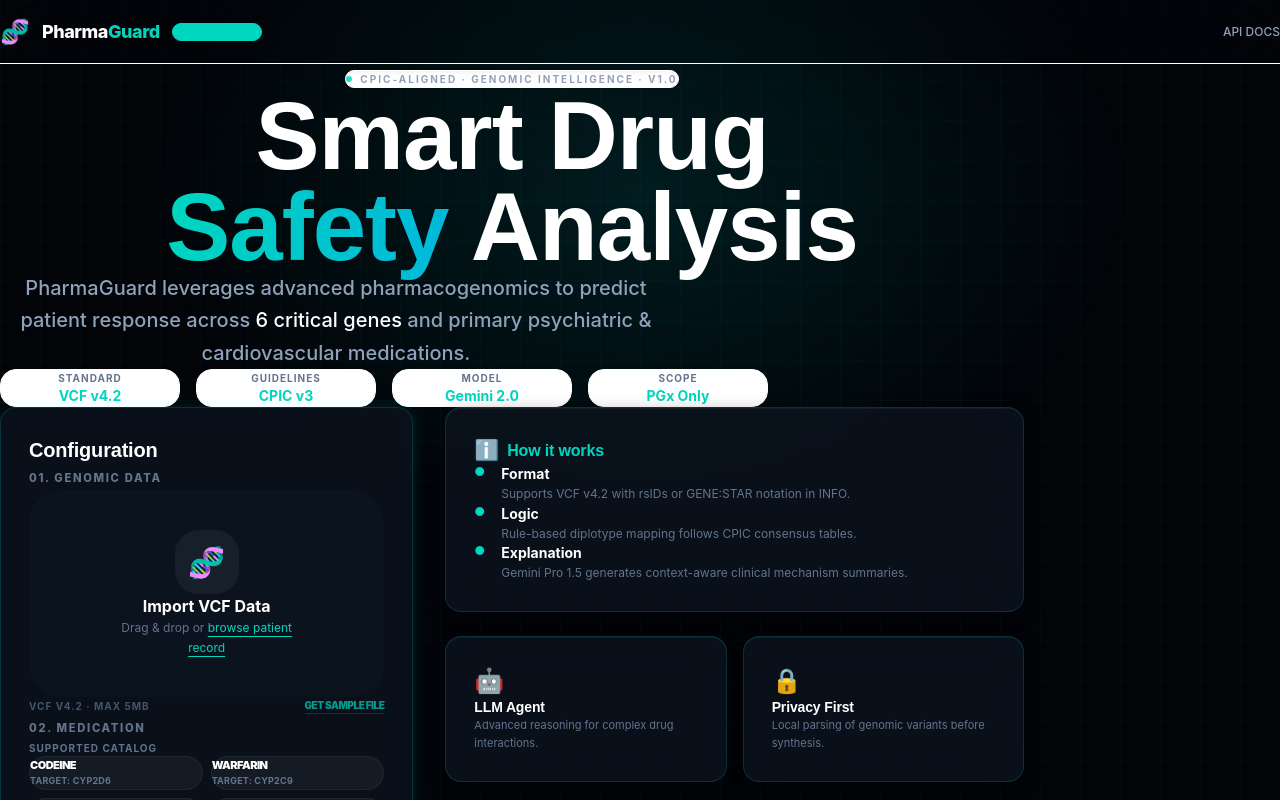
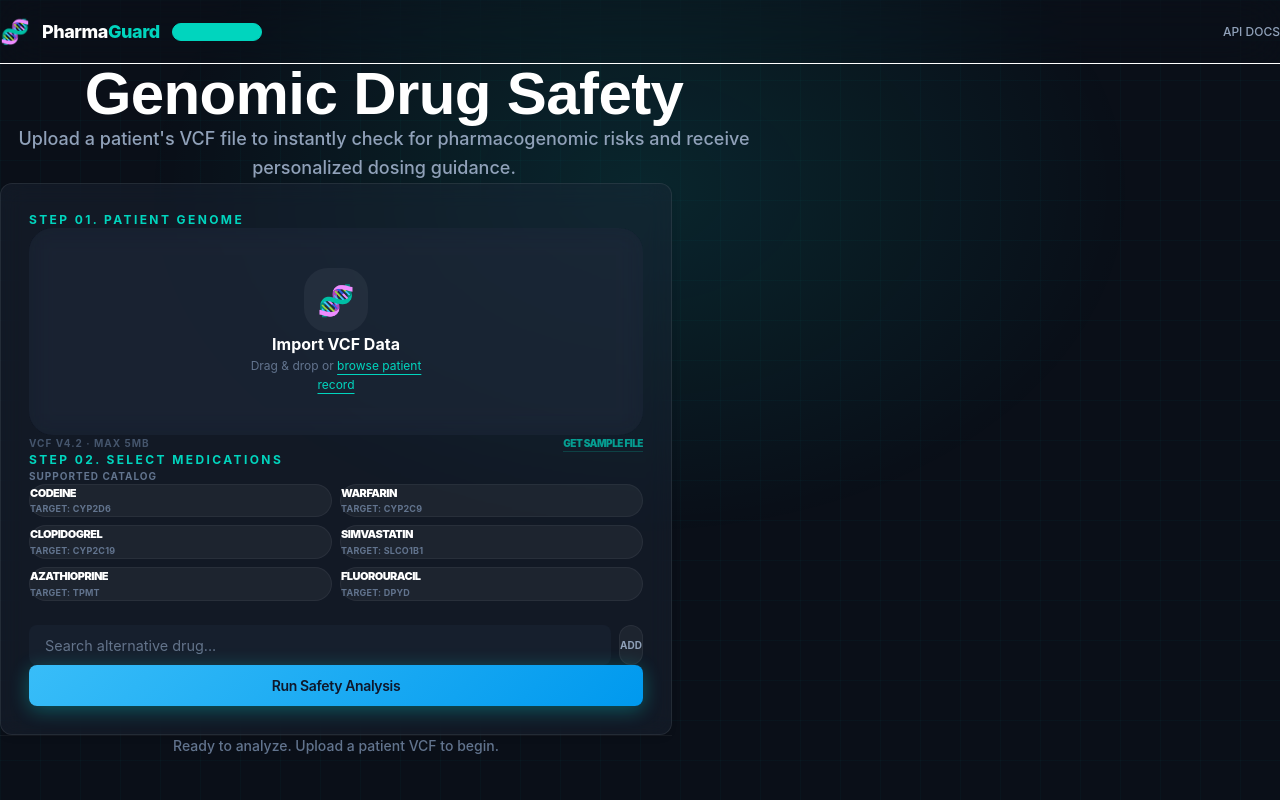
Before and after one commit to professionalgopalrai-del/pharmaguard, a Next.js app: page / in a window 1280 px wide. Shown: the top 800 px of the page. Built offline with nearby package versions, Linux system fonts and the light colour scheme.

Commit message:
UI/UX: Simplified interface for user-friendliness

```diff
--- a/app/components/ResultsPanel.tsx
+++ b/app/components/ResultsPanel.tsx
@@ -129,19 +129,16 @@
                 </div>
 
                 {/* Sub-header Summary */}
-                <div className="px-8 py-4 bg-white/[0.02] border-y border-white/5 flex flex-wrap gap-x-12 gap-y-4">
+                <div className="px-8 py-6 bg-white/[0.01] border-y border-white/5 flex flex-wrap gap-x-16 gap-y-6">
                     <div>
-                        <p className="text-[9px] font-black text-slate-500 uppercase tracking-widest mb-1">PGx Profile</p>
-                        <p className="text-sm font-bold text-teal-400">
-                            {data.pharmacogenomic_profile.primary_gene}: {data.pharmacogenomic_profile.diplotype}
+                        <p className="text-[10px] font-bold text-slate-500 uppercase tracking-widest mb-2">Genetic Profile</p>
+                        <p className="text-base font-bold text-white">
+                            {data.pharmacogenomic_profile.primary_gene} {data.pharmacogenomic_profile.diplotype}
                         </p>
-                    </div>
-                    <div>
-                        <p className="text-[9px] font-black text-slate-500 uppercase tracking-widest mb-1">Phenotype</p>
-                        <p className="text-sm font-bold text-white">{data.pharmacogenomic_profile.phenotype}</p>
+                        <p className="text-xs text-slate-400 mt-1">{data.pharmacogenomic_profile.phenotype}</p>
                     </div>
                     <div className="flex-1 min-w-[200px] max-w-sm">
-                        <p className="text-[9px] font-black text-slate-500 uppercase tracking-widest mb-1">Verification Confidence</p>
+                        <p className="text-[10px] font-bold text-slate-500 uppercase tracking-widest mb-2">Analysis Confidence</p>
                         <ConfidenceBar score={data.risk_assessment.confidence_score} />
                     </div>
                 </div>
@@ -232,28 +229,21 @@
     }
 
     return (
-        <div className="flex flex-col gap-8">
+        <div className="flex flex-col gap-10 mt-8">
             {/* Results header bar */}
-            <div className="card frosted glow-border p-8 flex items-center justify-between flex-wrap gap-8">
+            <div className="flex items-center justify-between border-b border-white/5 pb-8">
                 <div>
-                    <div className="flex items-center gap-3 mb-2">
-                        <span className="w-12 h-12 rounded-2xl bg-teal-400/10 flex items-center justify-center text-teal-400">
-                            <span className="text-2xl">✓</span>
-                        </span>
-                        <div>
-                            <h3 className="text-lg font-black text-white">Analysis Complete</h3>
-                            <p className="text-[10px] font-bold text-slate-500 uppercase tracking-widest">
-                                Report ID: {meta.patient_id.toUpperCase()} · {results.length} DRUGS
-                            </p>
-                        </div>
-                    </div>
+                    <h2 className="text-3xl font-bold text-white mb-2">Safety Report</h2>
+                    <p className="text-sm text-slate-500 font-medium">
+                        Patient {meta.patient_id} · {results.length} medications analyzed
+                    </p>
                 </div>
-                <div className="flex gap-4">
-                    <button className="btn btn-secondary px-6 py-3 text-[10px] font-black uppercase tracking-widest" onClick={copyToClipboard} id="copy-json-btn">
+                <div className="flex gap-3">
+                    <button className="px-5 py-2.5 rounded-lg border border-white/10 text-xs font-bold text-slate-300 hover:bg-white/5 transition-colors" onClick={copyToClipboard}>
                         {copied ? 'Copied' : 'Copy Trace'}
                     </button>
-                    <button className="btn btn-primary px-8 py-3 text-[10px] font-black uppercase tracking-widest" onClick={onDownload} id="download-json-btn">
-                        Export Report
+                    <button className="px-6 py-2.5 rounded-lg bg-white text-black text-xs font-bold hover:bg-slate-200 transition-colors" onClick={onDownload}>
+                        Download PDF
                     </button>
                 </div>
             </div>
--- a/app/globals.css
+++ b/app/globals.css
@@ -2,40 +2,40 @@
 @import url('https://fonts.googleapis.com/css2?family=Inter:wght@300;400;500;600;700;800&family=JetBrains+Mono:wght@400;500&display=swap');
 
 :root {
-  /* Ultra-refined Medical Palette */
-  --bg-primary: #020408;
-  --bg-secondary: #080c14;
-  --bg-card: rgba(13, 20, 32, 0.75);
-  --bg-card-hover: rgba(18, 28, 45, 0.9);
+  /* Cleaner, Approachable Medical Palette */
+  --bg-primary: #0a0f18;
+  --bg-secondary: #0f172a;
+  --bg-card: rgba(30, 41, 59, 0.4);
+  --bg-card-hover: rgba(30, 41, 59, 0.6);
 
-  /* Primary Accent: Medical Cyan/Teal */
-  --teal: #00f5ff;
-  --teal-dim: #00d4dd;
-  --teal-glow: rgba(0, 245, 255, 0.12);
-  --teal-border: rgba(0, 245, 255, 0.15);
+  /* Softer Cyan Accent */
+  --teal: #38bdf8;
+  --teal-dim: #0ea5e9;
+  --teal-glow: rgba(56, 189, 248, 0.1);
+  --teal-border: rgba(56, 189, 248, 0.2);
 
-  /* Semantic Tones */
+  /* Refined Typography */
   --text-primary: #f8fafc;
-  --text-secondary: #94a3b8;
+  --text-secondary: #cbd5e1;
   --text-muted: #64748b;
-  --text-on-accent: #020408;
+  --text-on-accent: #0f172a;
 
-  /* Risk Indicators - Modern Medical Scale */
-  --risk-safe: #06b6d4;
-  --risk-adjust: #fb923c;
+  /* Risk Scale - Friendly & Clear */
+  --risk-safe: #22c55e;
+  --risk-adjust: #f59e0b;
   --risk-toxic: #ef4444;
   --risk-ineffective: #8b5cf6;
   --risk-unknown: #475569;
 
-  /* Glassmorphism & Shadow Specs */
-  --glass-blur: 24px;
-  --shadow-premium: 0 4px 20px -5px rgba(0, 0, 0, 0.5), 0 1px 3px 0 rgba(0, 0, 0, 0.1), inset 0 1px 0 0 rgba(255, 255, 255, 0.05);
+  /* Simplified Shadows & Glass */
+  --glass-blur: 12px;
+  --shadow-premium: 0 4px 6px -1px rgb(0 0 0 / 0.1), 0 2px 4px -2px rgb(0 0 0 / 0.1);
 
-  /* Layout */
-  --radius: 12px;
-  --radius-lg: 16px;
-  --radius-xl: 32px;
-  --transition: cubic-bezier(0.4, 0, 0.2, 1);
+  /* Practical Layout */
+  --radius: 8px;
+  --radius-lg: 12px;
+  --radius-xl: 24px;
+  --transition: all 0.2s cubic-bezier(0.4, 0, 0.2, 1);
   --duration: 0.2s;
 }
 
--- a/app/page.tsx
+++ b/app/page.tsx
@@ -95,102 +95,58 @@
       </nav>
 
       {/* ── Hero section ────────────────────────────────────── */}
-      <header className="text-center pt-24 pb-20 px-6 max-w-5xl mx-auto w-full animate-fade-in">
-        <div className="inline-flex items-center gap-2 px-3 py-1 bg-white bg-opacity-5 border border-white border-opacity-10 rounded-full text-[10px] text-slate-400 font-bold mb-10 tracking-[0.2em] uppercase shadow-inner">
-          <span className="w-1.5 h-1.5 rounded-full bg-teal-400 animate-pulse"></span>
-          CPIC-ALIGNED · GENOMIC INTELLIGENCE · v1.0
-        </div>
-
-        <h1 className="text-6xl md:text-8xl font-black tracking-tighter mb-8 leading-[0.95] text-white">
-          Smart Drug<br />
-          <span className="bg-gradient-to-r from-teal-400 to-cyan-500 bg-clip-text text-transparent">Safety</span> Analysis
+      <header className="text-center pt-24 pb-16 px-6 max-w-3xl mx-auto w-full animate-fade-in">
+        <h1 className="text-5xl md:text-6xl font-extrabold tracking-tight mb-6 text-white">
+          Genomic Drug Safety
         </h1>
 
-        <p className="text-xl text-slate-400 max-w-2xl mx-auto leading-relaxed mb-16 font-medium">
-          PharmaGuard leverages advanced pharmacogenomics to predict patient response across
-          <span className="text-white"> 6 critical genes</span> and primary psychiatric & cardiovascular medications.
+        <p className="text-lg text-slate-400 leading-relaxed mb-0 font-medium">
+          Upload a patient's VCF file to instantly check for pharmacogenomic risks and receive personalized dosing guidance.
         </p>
-
-        {/* Info Cards */}
-        <div className="grid grid-cols-2 md:grid-cols-4 gap-4 max-w-3xl mx-auto">
-          {[
-            { label: 'Standard', value: 'VCF v4.2' },
-            { label: 'Guidelines', value: 'CPIC v3' },
-            { label: 'Model', value: 'Gemini 2.0' },
-            { label: 'Scope', value: 'PGx Only' },
-          ].map(s => (
-            <div key={s.label} className="p-4 rounded-2xl bg-white bg-opacity-[0.02] border border-white border-opacity-5">
-              <p className="text-[10px] font-bold text-slate-500 uppercase tracking-widest mb-1">{s.label}</p>
-              <p className="text-sm font-bold text-teal-400">{s.value}</p>
-            </div>
-          ))}
-        </div>
       </header>
 
       {/* ── Main content ───────────────────────────────── */}
-      <main className="flex-1 max-w-5xl w-full mx-auto px-6 pb-32">
-        <div className="flex flex-col lg:flex-row gap-8 items-start">
+      <main className="flex-1 max-w-2xl w-full mx-auto px-6 pb-32">
+        <div className="space-y-12">
 
-          {/* Left Column: Form */}
-          <div className="w-full lg:w-5/12 sticky top-24">
-            <div className="card frosted glow-border p-8">
-              <h3 className="text-xl font-black text-white mb-8 tracking-tight">Configuration</h3>
-
+          {/* Form Container */}
+          <div className="card frosted p-10 border-white/5 shadow-xl">
             {/* Step 1 */}
-              <div className="mb-10">
-                <label className="section-title">01. Genomic Data</label>
+            <div className="mb-12">
+              <label className="text-xs font-bold text-teal-400 uppercase tracking-[0.2em] mb-4 block">Step 01. Patient Genome</label>
               <FileUpload onFile={setVcfFile} file={vcfFile} />
             </div>
 
             {/* Step 2 */}
-              <div className="mb-10">
-                <label className="section-title">02. Medication</label>
+            <div className="mb-12">
+              <label className="text-xs font-bold text-teal-400 uppercase tracking-[0.2em] mb-4 block">Step 02. Select Medications</label>
               <DrugInput selected={selectedDrugs} onChange={setSelectedDrugs} />
             </div>
 
             {/* Analyze button */}
             <button
-                className="btn btn-primary w-full py-5 text-sm justify-center font-black tracking-widest uppercase shadow-2xl"
+              className="btn btn-primary w-full py-5 text-base justify-center font-bold tracking-tight shadow-xl"
               onClick={handleAnalyze}
               disabled={!canAnalyze}
               id="analyze-btn"
             >
               {loading ? (
                 <>
-                    <span className="animate-spin mr-3 font-normal">⟳</span>
-                    Analyzing Patient Genome...
+                  <span className="animate-spin mr-3">⟳</span>
+                  Analyzing Genome...
                 </>
               ) : (
-                  <>Begin PGx Analysis</>
+                <>Run Safety Analysis</>
               )}
             </button>
-
-              {!vcfFile && !loading && (
-                <p className="text-center text-[9px] text-slate-500 mt-6 font-bold tracking-[0.15em] uppercase">
-                  Awaiting Input Data
-                </p>
-              )}
           </div>
 
-            {/* Error display */}
-            {error && (
-              <div className="alert alert-error mt-6 animate-slide-in">
-                <span className="text-lg">⚠️</span>
-                <div>
-                  <p className="font-bold underline decoration-red-500/50 underline-offset-4 mb-1">Analysis Halted</p>
-                  <p className="text-[11px] leading-relaxed opacity-80">{error}</p>
-                </div>
-              </div>
-            )}
-          </div>
-
-          {/* Right Column: Dynamic Results/Info */}
-          <div className="w-full lg:w-7/12 min-h-[600px] flex flex-col gap-6">
+          {/* Results Display */}
+          <div className="min-h-[200px]">
             {loading ? (
-              <div className="card frosted flex-1 flex flex-col items-center justify-center p-12 text-center">
+              <div className="card frosted py-20 flex flex-col items-center justify-center text-center animate-pulse">
                 <LoadingSpinner />
-                <h4 className="mt-8 text-lg font-bold text-white">Synthesizing Genomic Insights</h4>
-                <p className="text-sm text-slate-500 mt-2 max-w-xs">Cross-referencing variants with CPIC star-allele guidelines and LLM knowledge base.</p>
+                <p className="mt-6 text-slate-400 font-medium tracking-tight">Processing clinical variants...</p>
               </div>
             ) : result ? (
               <div id="results-section" className="animate-fade-in">
@@ -202,40 +158,8 @@
                 />
               </div>
             ) : (
-              <div className="flex flex-col gap-6">
-                <div className="card bg-teal-400 bg-opacity-[0.02] border-teal-400/10 p-8">
-                  <h4 className="text-teal-400 font-bold mb-4 flex items-center gap-2">
-                    <span className="text-xl">ℹ️</span> How it works
-                  </h4>
-                  <ul className="space-y-4">
-                    {[
-                      { t: 'Format', d: 'Supports VCF v4.2 with rsIDs or GENE:STAR notation in INFO.' },
-                      { t: 'Logic', d: 'Rule-based diplotype mapping follows CPIC consensus tables.' },
-                      { t: 'Explanation', d: 'Gemini Pro 1.5 generates context-aware clinical mechanism summaries.' },
-                    ].map(i => (
-                      <li key={i.t} className="flex gap-4">
-                        <span className="text-teal-400 text-xs mt-1">●</span>
-                        <div>
-                          <p className="text-sm font-bold text-white mb-1">{i.t}</p>
-                          <p className="text-xs text-slate-500 leading-relaxed">{i.d}</p>
-                        </div>
-                      </li>
-                    ))}
-                  </ul>
-                </div>
-
-                <div className="grid grid-cols-1 sm:grid-cols-2 gap-4">
-                  {[
-                    { i: '🤖', t: 'LLM Agent', d: 'Advanced reasoning for complex drug interactions.' },
-                    { i: '🔒', t: 'Privacy First', d: 'Local parsing of genomic variants before synthesis.' },
-                  ].map(card => (
-                    <div key={card.t} className="card bg-white/5 border-white/5 p-6 hover:bg-white/[0.07] transition-all">
-                      <span className="text-2xl mb-4 block">{card.i}</span>
-                      <h5 className="font-bold text-white text-sm mb-2">{card.t}</h5>
-                      <p className="text-[11px] text-slate-500 leading-relaxed">{card.d}</p>
-                    </div>
-                  ))}
-                </div>
+              <div className="text-center px-8 border-t border-white/5 pt-12">
+                <p className="text-sm text-slate-500 font-medium">Ready to analyze. Upload a patient VCF to begin.</p>
               </div>
             )}
           </div>
```
Lines whose indentation alone changed are shown as unchanged.
